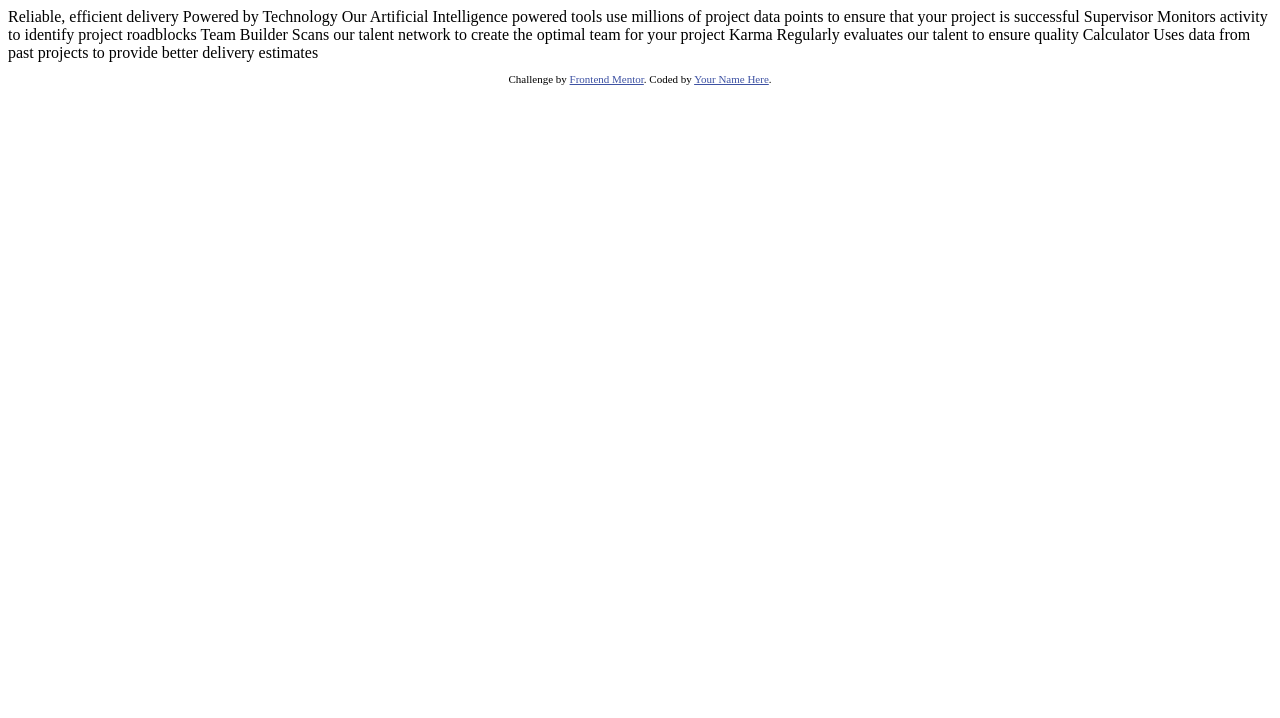
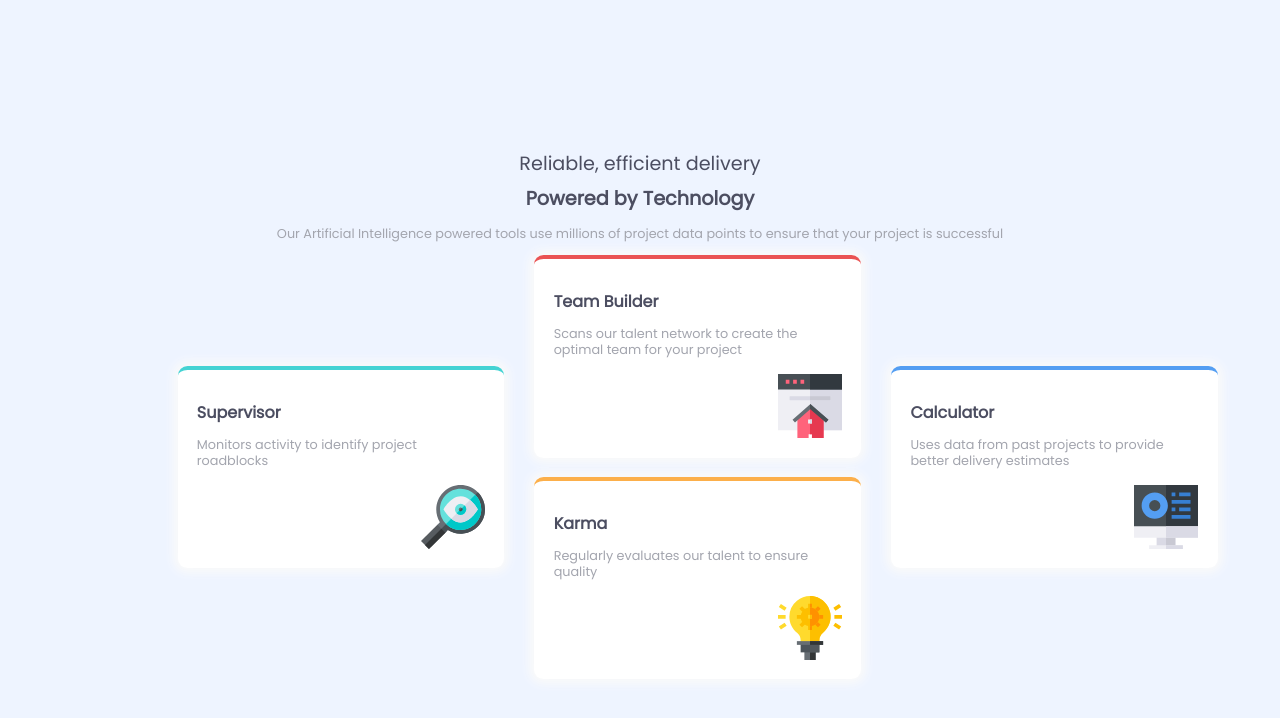
Before and after one commit to enochmwanga/four-card-feature-section-master, a plain HTML site: page index.html in a window 1280 px wide. Drawn offline with Linux system fonts and the light colour scheme.

Commit message:
First version

```diff
--- a/index.html
+++ b/index.html
@@ -1,45 +1,63 @@
 <!DOCTYPE html>
 <html lang="en">
   <head>
-  <meta charset="UTF-8">
-  <meta name="viewport" content="width=device-width, initial-scale=1.0"> <!-- displays site properly based on user's device -->
+    <meta charset="UTF-8" />
+    <meta name="viewport" content="width=device-width, initial-scale=1.0" />
 
-  <link rel="icon" type="image/png" sizes="32x32" href="./images/favicon-32x32.png">
+    <link
+      rel="icon"
+      type="image/png"
+      sizes="32x32"
+      href="./images/favicon-32x32.png"
+    />
+    <link rel="stylesheet" href="styles.css" />
+    <link
+      href="https://fonts.googleapis.com/css?family=Poppins"
+      rel="stylesheet"
+    />
 
     <title>Frontend Mentor | Four card feature section</title>
-
-  <!-- Feel free to remove these styles or customise in your own stylesheet 👍 -->
-  <style>
-    .attribution { font-size: 11px; text-align: center; }
-    .attribution a { color: hsl(228, 45%, 44%); }
-  </style>
   </head>
   <body>
-
-  Reliable, efficient delivery
-  Powered by Technology
-
-  Our Artificial Intelligence powered tools use millions of project data points
-  to ensure that your project is successful
-
-  Supervisor
+    <main>
+      <div class="info-container">
+        <p>Reliable, efficient delivery</p>
+        <p>Powered by Technology</p>
+        <p>
+          Our Artificial Intelligence powered tools use millions of project data
+          points to ensure that your project is successful
+        </p>
+      </div>
+      <div class="content-container">
+        <div class="supervisor-container">
+          <p class="box-label">Supervisor</p>
+          <p class="box-info">
             Monitors activity to identify project roadblocks
-
-  Team Builder
+          </p>
+          <img src="images\icon-supervisor.svg" />
+        </div>
+        <div class="team-builder-container">
+          <p class="box-label">Team Builder</p>
+          <p class="box-info">
             Scans our talent network to create the optimal team for your project
-
-  Karma
+          </p>
+          <img src="images\icon-team-builder.svg" />
+        </div>
+        <div class="karma-container">
+          <p class="box-label">Karma</p>
+          <p class="box-info">
             Regularly evaluates our talent to ensure quality
-
-  Calculator
+          </p>
+          <img src="images\icon-karma.svg" />
+        </div>
+        <div class="calculator-container">
+          <p class="box-label">Calculator</p>
+          <p class="box-info">
             Uses data from past projects to provide better delivery estimates
-
-
-  <footer>
-    <p class="attribution">
-      Challenge by <a href="https://www.frontendmentor.io?ref=challenge" target="_blank">Frontend Mentor</a>.
-      Coded by <a href="#">Your Name Here</a>.
           </p>
-  </footer>
+          <img src="images\icon-calculator.svg" />
+        </div>
+      </div>
+    </main>
   </body>
 </html>
--- /dev/null
+++ b/styles.css
@@ -0,0 +1,105 @@
+:root {
+  --red: hsl(0, 78%, 62%);
+  --cyan: hsl(180, 62%, 55%);
+  --orange: hsl(34, 97%, 64%);
+  --blue: hsl(212, 86%, 64%);
+  --very-dark-blue: hsl(234, 12%, 34%);
+  --grayish-blue: hsl(229, 6%, 66%);
+  --very-light-gray: hsl(0, 0%, 98%);
+  --line-height: 1em;
+  --border-top: 0.25em;
+  --border-radius: 0.6em;
+}
+body {
+  background-color: rgb(238, 244, 255);
+  font-family: "Poppins", serif;
+  color: var(--very-dark-blue);
+  line-height: var(--line-height);
+  display: grid;
+  place-items: center;
+  min-height: 100vh;
+}
+.info-container {
+  place-items: center;
+  /* width: clamp(10em, 27em, 32em); */
+  text-align: center;
+}
+.info-container p:first-child {
+  font-size: 1.2em;
+}
+.info-container p:nth-child(2) {
+  font-size: 1.2em;
+  font-weight: bolder;
+}
+.info-container p:nth-child(3) {
+  font-size: 0.8em;
+  color: var(--grayish-blue);
+}
+.content-container {
+  /* margin-block: calc(0.5em, 1em, 2em); */
+  display: grid;
+  grid-template-columns: repeat(auto-fill, minmax(24em, 1fr));
+  place-items: center;
+  grid-auto-flow: dense;
+  column-gap: 0.1em;
+  row-gap: 1.2em;
+}
+.supervisor-container,
+.team-builder-container,
+.karma-container,
+.calculator-container {
+  background-color: rgb(255, 255, 255);
+  border-radius: var(--border-radius);
+  display: grid;
+  grid-template-rows: repeat(3, auto);
+  /*width: clamp(10em, 18em, 30em);*/
+  width: clamp(10em, 18em, 25em);
+  box-shadow: 0 0 10px 5px var(--very-light-gray);
+  padding: 1.2em;
+}
+.supervisor-container {
+  border-top: var(--border-top) solid var(--cyan);
+}
+.team-builder-container {
+  border-top: var(--border-top) solid var(--red);
+}
+.karma-container {
+  border-top: var(--border-top) solid var(--orange);
+}
+.calculator-container {
+  border-top: var(--border-top) solid var(--blue);
+}
+.box-label {
+  font-weight: 600;
+  font-size: 1em;
+}
+.box-info {
+  font-size: 0.8em;
+  color: var(--grayish-blue);
+  margin-block: 0 0;
+}
+img {
+  place-self: end;
+  padding-top: var(--line-height);
+}
+@media only screen and (min-width: 768px){
+  .karma-container {
+    grid-column: 2 /3;
+  }
+}
+@media only screen and (min-width: 1024px) {
+  .supervisor-container {
+    grid-row: 1 / 4;
+    justify-self: end;
+  }
+  .team-builder-container {
+    grid-column: 2 / 3;
+    grid-row: 1 / 3;
+  }
+  .karma-container {
+    grid-column: 2 /3;
+  }
+  .calculator-container {
+    grid-row: 1 / 4;
+  }
+}
```
Also changed, not shown: bs-config.js (added, +107 -0 lines), screenshot.png (added), 3 other files. Lines whose indentation alone changed are shown as unchanged.
